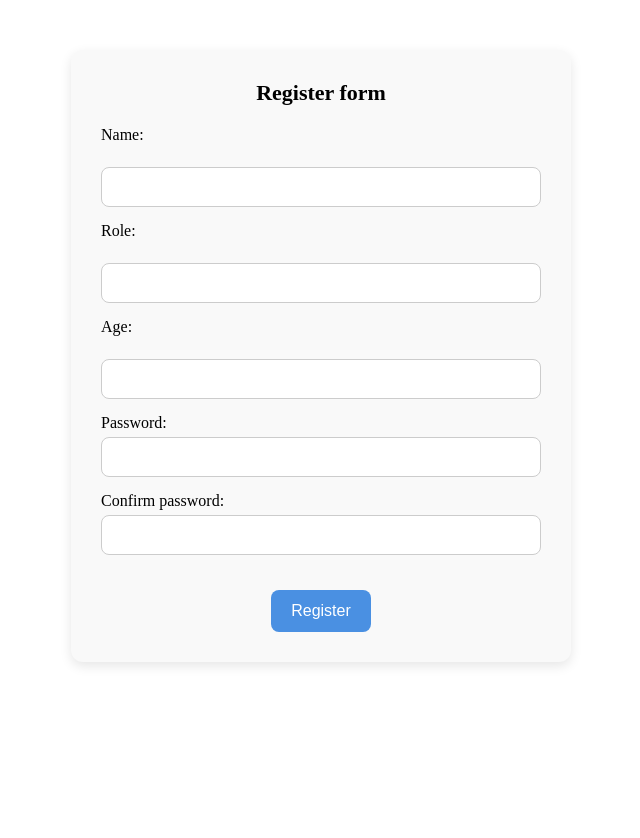
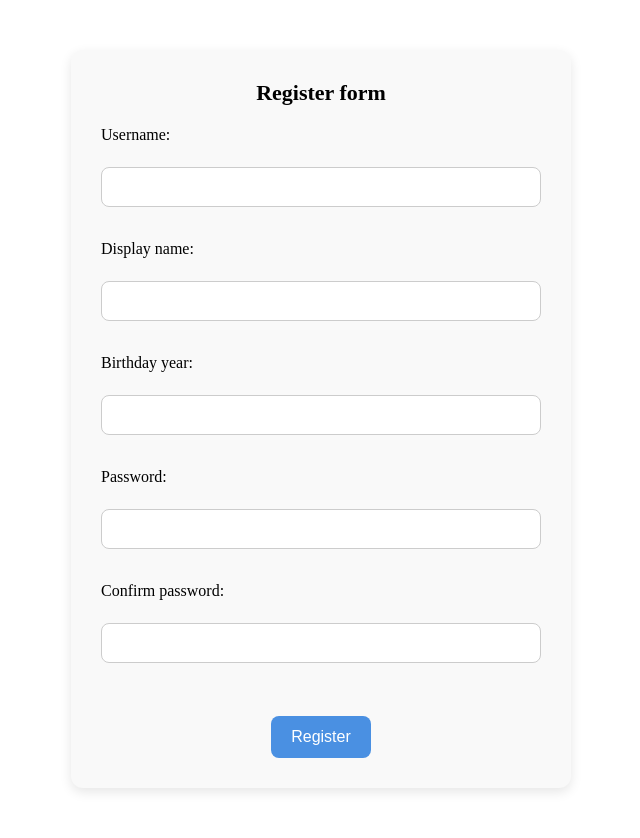
Before and after one commit to ngothikimoanh/happy-family, a Django app: page /register in a window 1280 px wide. Shown: the part 50-888 px from the top of the page, without its empty margins (319-959 px from the left). Before the commit the page ends 716 px from the top, so only its background shows below. Run offline with Django 4.2, Linux system fonts and the light colour scheme.

Commit message:
Handle register user

```diff
--- a/web/forms/register.py
+++ b/web/forms/register.py
@@ -0,0 +1,34 @@
+from django import forms
+from typing import Any
+
+from web.models import User
+
+class RegisterForm(forms.Form):
+    username = forms.CharField(max_length=16)
+    display_name= forms.CharField(max_length=16)
+    birthday_year = forms.IntegerField()
+    password = forms.CharField(max_length=128)
+    password_confirm = forms.CharField(max_length=128)
+
+    def clean_password_confirm(self):
+        password: str = self.cleaned_data.get("password", "")
+        password_confirm: str = self.cleaned_data.get("password_confirm", "")
+
+        if password and password != password_confirm:
+            raise forms.ValidationError("Confirm password mismatch with password")
+        return password_confirm
+
+    def save(self) -> Any:
+        user_create_args = {
+            "username": self.cleaned_data.get("username"),
+            "display_name": self.cleaned_data.get("display_name"),
+            "birthday_year": self.cleaned_data.get("birthday_year"),
+            "password": self.cleaned_data.get("password"),
+        }
+
+        if not User.objects.exists():
+            user = User.objects.create_superuser(**user_create_args)  # type: ignore
+        else:
+            user = User.objects.create_user(**user_create_args)  # type: ignore
+
+        return user
--- a/web/templates/pages/register.html
+++ b/web/templates/pages/register.html
@@ -9,18 +9,24 @@
 {% block main %}
 <div class="container">
     <p>Register form</p>
-    <form method="post">
+    <form method="POST">
         {% csrf_token %}
-        <label for="name">Name: </label><br>
-        <input type="text" name="name" id="name"><br>
-        <label for="role">Role: </label><br>
-        <input type="text" name="role" id="role" required><br>
-        <label for="age">Age: </label><br>
-        <input type="number" name="age" id="age" min="18" max="60" required><br>
-        <label for="password">Password: </label>
-        <input type="password" id="password" name="password" minlength="6" maxlength="20" required><br>
-        <label for="confirm_password">Confirm password: </label>
-        <input type="password" id="confirm_password" name="confirm_password" minlength="6" maxlength="20" required><br>
+
+        <label for="id_username">Username:</label><br>
+        {{ form.username }}<br><br>
+
+        <label for="id_username">Display name:</label><br>
+        {{ form.display_name }}<br><br>
+
+        <label for="id_birthday_year">Birthday year:</label><br>
+        {{ form.birthday_year }}<br><br>
+
+        <label for="id_password">Password:</label><br>
+        {{ form.password }}<br><br>
+
+        <label for="id_password_confirm">Confirm password:</label><br>
+        {{ form.password_confirm }}<br><br>
+
         <button type="submit">Register</button>
     </form>
 </div>
--- a/web/views.py
+++ b/web/views.py
@@ -1,4 +1,9 @@
-from django.shortcuts import render
+from datetime import date
+from django.contrib import messages
+from django.http import HttpRequest
+from django.shortcuts import redirect, render
+
+from web.forms.register import RegisterForm
 
 # Create your views here.
 def home_view(request):
@@ -16,5 +21,21 @@ def calendar_view(request):
 def storage_view(request):
     return render(request, "pages/storage.html")
 
-def register_view(request):
-    return render(request, "pages/register.html")
+
+def register_view(request: HttpRequest):
+    current_year = date.today().year
+    form = RegisterForm(request.POST or None)
+
+    if request.method == "POST":
+        if form.is_valid():
+            form.save()
+            messages.success(request, "Registration successful!")
+            return redirect('home')
+        else:
+            print(form.errors)
+            messages.error(request, "Registration failed, please check your information.")
+
+    return render(request, 'pages/register.html', {
+        'form': form,
+        'current_year': current_year
+    })
```
Also changed, not shown: web/models.py (+10 -11 lines), web/migrations/0002_user_birthday_year_user_role_alter_user_username.py (added), web/migrations/0003_remove_user_is_staff.py (added), web/migrations/0004_rename_name_user_display_name.py (added), web/migrations/0005_alter_user_display_name.py (added).
